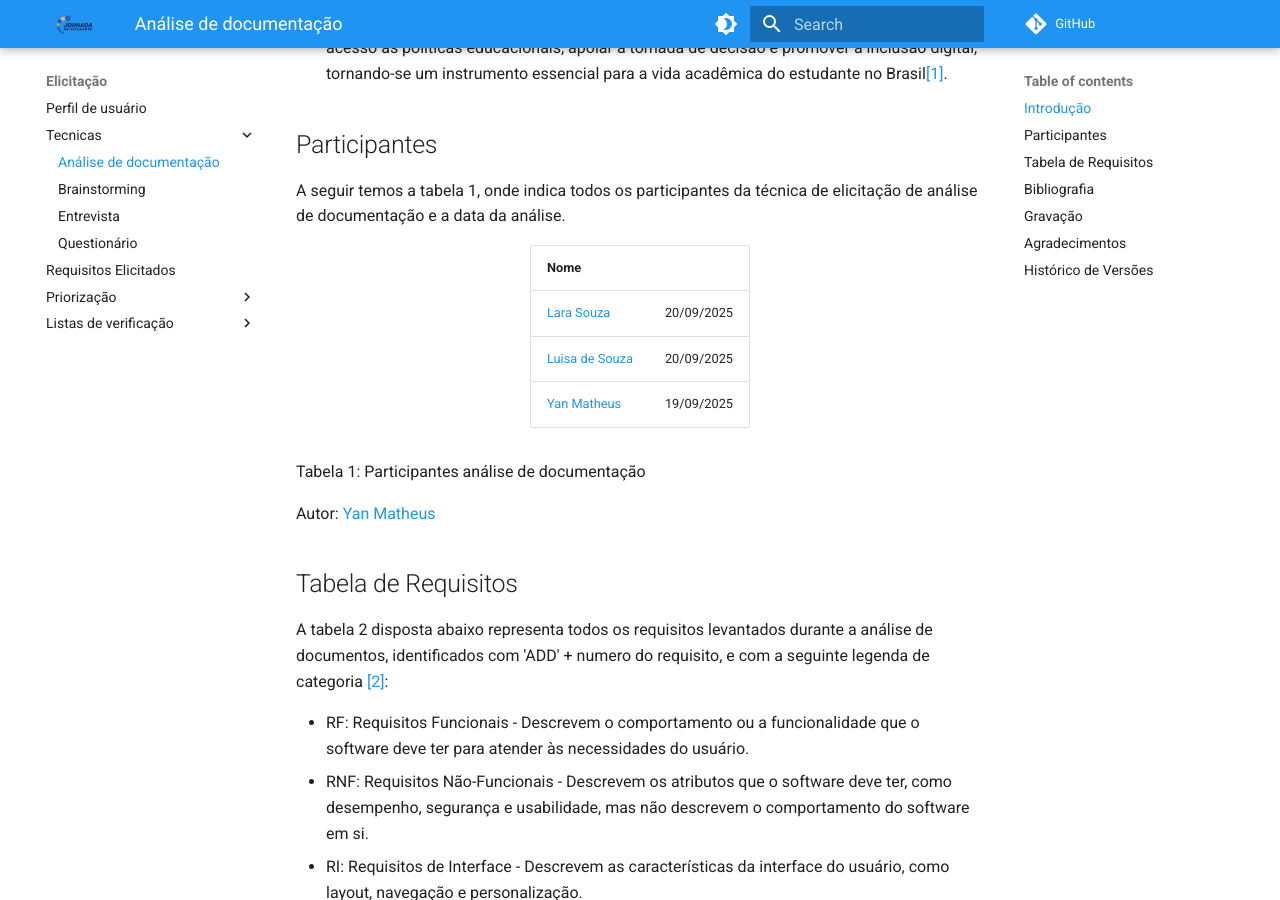
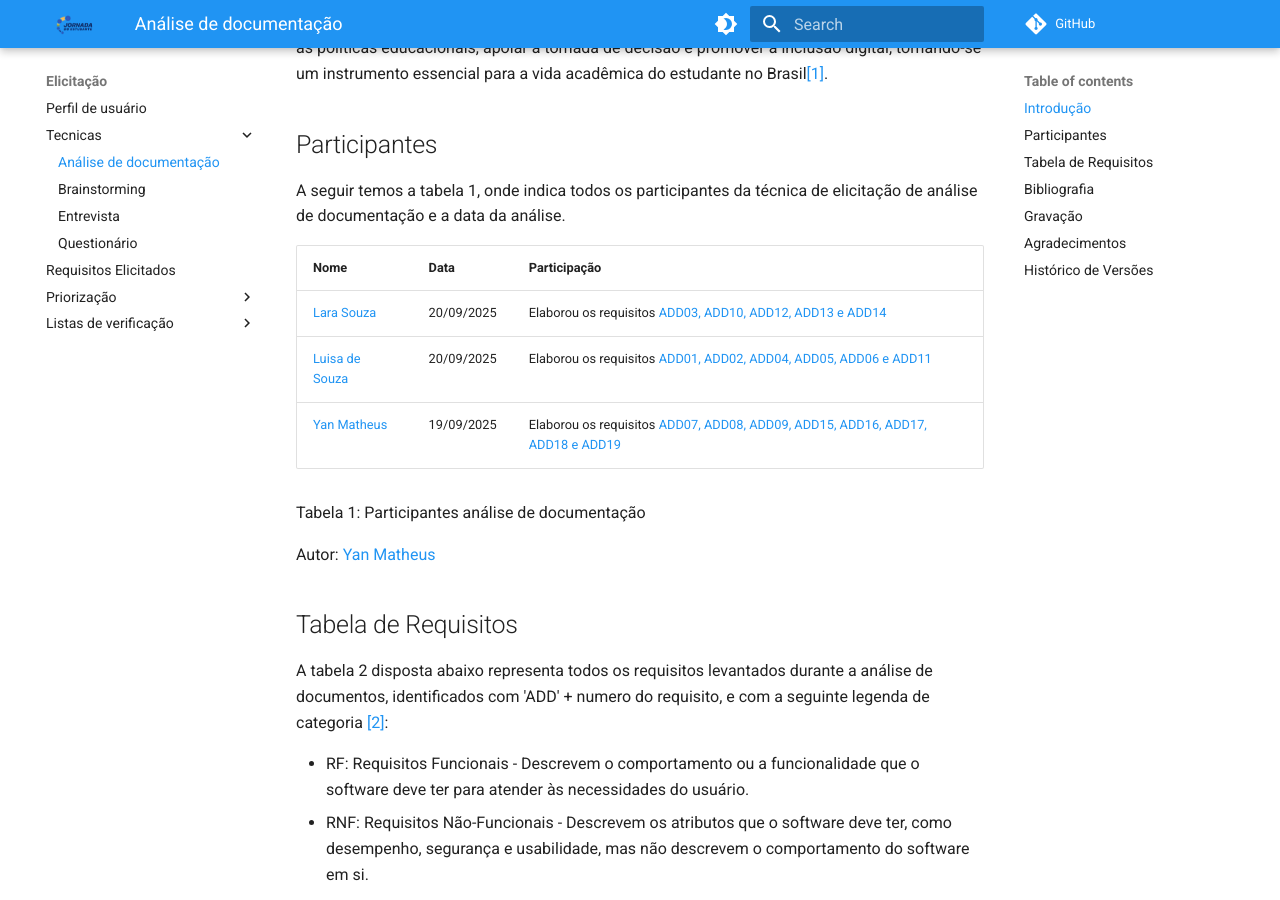
Before and after one commit to Requisitos-de-Software/2025.2-Grupo05, an MkDocs documentation site: the page built from docs/Elicitação/Tecnicas/Analise_docs.md, in a window 1280 px wide and 900 px high, scrolled down 336 px. Built offline with MkDocs 1.6.1 and Material for MkDocs 9.7.7, drawn with Linux system fonts in a browser that asks for light colours; comment, search, counter and statistics services are not loaded; some of the changed text lies outside the part shown.

```diff
--- a/docs/Elicitação/Tecnicas/Analise_docs.md
+++ b/docs/Elicitação/Tecnicas/Analise_docs.md
@@ -2,7 +2,7 @@
 
 ## Introdução
 
-- A analise de documentos é um meio de elicitar requisitos pelo o estudo da documentação do aplicativo jornada do Estudante. O apicativo é uma iniciativa do Mec que busca facilitar o acesso às políticas educacionais, apoiar a tomada de decisão e promover a inclusão digital, tornando-se um instrumento essencial para a vida acadêmica do estudante no Brasil<a id="anchor_1" href="#FRM1">[1]</a>.
+A analise de documentos é um meio de elicitar requisitos pelo o estudo da documentação do aplicativo jornada do Estudante. O apicativo é uma iniciativa do Mec que busca facilitar o acesso às políticas educacionais, apoiar a tomada de decisão e promover a inclusão digital, tornando-se um instrumento essencial para a vida acadêmica do estudante no Brasil<a id="anchor_1" href="#FRM1">[1]</a>.
 
 ## Participantes
 
@@ -13,20 +13,25 @@ A seguir temos a tabela 1, onde indica todos os participantes da técnica de eli
     <thead>
       <tr>
         <th>Nome</th>
+        <th>Data</th>
+        <th>Participação</th>
       </tr>
     </thead>
     <tbody>
       <tr>
         <td><a href="https://github.com/mel14-hub">Lara Souza</a></td>
         <td>20/09/2025</td>
+        <td>Elaborou os requisitos <a href="https://requisitos-de-software.github.io/2025.2-Grupo05/Elicita%C3%A7%C3%A3o/Tecnicas/Analise_docs/#:~:text=Foto-,ADD03,-O%20aplicativo%20deve">ADD03, <a href="https://requisitos-de-software.github.io/2025.2-Grupo05/Elicita%C3%A7%C3%A3o/Tecnicas/Analise_docs/#:~:text=Foto-,ADD010,-O%20aplicativo%20deve">ADD10, <a href="https://requisitos-de-software.github.io/2025.2-Grupo05/Elicita%C3%A7%C3%A3o/Tecnicas/Analise_docs/#:~:text=Foto-,ADD012,-O%20aplicativo%20deve">ADD12, <a href="https://requisitos-de-software.github.io/2025.2-Grupo05/Elicita%C3%A7%C3%A3o/Tecnicas/Analise_docs/#:~:text=Foto-,ADD013,-O%20aplicativo%20deve">ADD13 e <a href="https://requisitos-de-software.github.io/2025.2-Grupo05/Elicita%C3%A7%C3%A3o/Tecnicas/Analise_docs/#:~:text=Foto-,ADD014,-O%20aplicativo%20n%C3%A3o">ADD14</td>
       </tr>
       <tr>
         <td><a href="https://github.com/luisa12ll">Luisa de Souza</a></td>
         <td>20/09/2025</td>
+        <td>Elaborou os requisitos <a href="https://requisitos-de-software.github.io/2025.2-Grupo05/Elicita%C3%A7%C3%A3o/Tecnicas/Analise_docs/#:~:text=Foto-,ADD01,-O%20aplicativo%20deve">ADD01, <a href="https://requisitos-de-software.github.io/2025.2-Grupo05/Elicita%C3%A7%C3%A3o/Tecnicas/Analise_docs/#:~:text=Foto-,ADD02,-O%20aplicativo%20deve">ADD02, <a href="https://requisitos-de-software.github.io/2025.2-Grupo05/Elicita%C3%A7%C3%A3o/Tecnicas/Analise_docs/#:~:text=Foto-,ADD04,-O%20aplicativo%20deve">ADD04, <a href="https://requisitos-de-software.github.io/2025.2-Grupo05/Elicita%C3%A7%C3%A3o/Tecnicas/Analise_docs/#:~:text=Foto-,ADD05,-O%20aplicativo%20deve">ADD05, <a href="https://requisitos-de-software.github.io/2025.2-Grupo05/Elicita%C3%A7%C3%A3o/Tecnicas/Analise_docs/#:~:text=Foto-,ADD06,-O%20aplicativo%20deve">ADD06 e <a href="https://requisitos-de-software.github.io/2025.2-Grupo05/Elicita%C3%A7%C3%A3o/Tecnicas/Analise_docs/#:~:text=Foto-,ADD011,-O%20aplicativo%20deve">ADD11</td>
       </tr>
       <tr>
         <td><a href="https://github.com/Yanmatheus0812">Yan Matheus</a></td>
         <td>19/09/2025</td>
+        <td>Elaborou os requisitos <a href="https://requisitos-de-software.github.io/2025.2-Grupo05/Elicita%C3%A7%C3%A3o/Tecnicas/Analise_docs/#:~:text=Foto-,ADD07,-O%20aplicativo%20n%C3%A3o">ADD07, <a href="https://requisitos-de-software.github.io/2025.2-Grupo05/Elicita%C3%A7%C3%A3o/Tecnicas/Analise_docs/#:~:text=Foto-,ADD08,-O%20aplicativo%20deve">ADD08, <a href="https://requisitos-de-software.github.io/2025.2-Grupo05/Elicita%C3%A7%C3%A3o/Tecnicas/Analise_docs/#:~:text=Foto-,ADD09,-O%20aplicativo%20deve">ADD09, <a href="https://requisitos-de-software.github.io/2025.2-Grupo05/Elicita%C3%A7%C3%A3o/Tecnicas/Analise_docs/#:~:text=Foto-,ADD015,-O%20aplicativo%20deve">ADD15, <a href="https://requisitos-de-software.github.io/2025.2-Grupo05/Elicita%C3%A7%C3%A3o/Tecnicas/Analise_docs/#:~:text=Foto-,ADD016,-O%20aplicativo%20deve">ADD16, <a href="https://requisitos-de-software.github.io/2025.2-Grupo05/Elicita%C3%A7%C3%A3o/Tecnicas/Analise_docs/#:~:text=Foto-,ADD017,-O%20aplicativo%20deve">ADD17, <a href="https://requisitos-de-software.github.io/2025.2-Grupo05/Elicita%C3%A7%C3%A3o/Tecnicas/Analise_docs/#:~:text=Foto-,ADD018,-O%20aplicativo%20deve">ADD18 e <a href="https://requisitos-de-software.github.io/2025.2-Grupo05/Elicita%C3%A7%C3%A3o/Tecnicas/Analise_docs/#:~:text=Foto-,ADD019,-O%20aplicativo%20n%C3%A3o">ADD19</td>
       </tr>
     </tbody>
   </table>
@@ -59,16 +64,16 @@ A tabela 2 disposta abaixo representa todos os requisitos levantados durante a a
 | ADD07         | O aplicativo não deve ter informações desatualizadas ou incorretas, que levem ao bloqueio do programa Pé-de-Meia.                                                     | RR        | Não          | 1.0    | Google, 2025                | [Foto](https://i.postimg.cc/59vNG3rf/doc7.png)                                                                                                                                                                                                                                                                                                                                                                                                                                                                                   |
 | ADD08         | O aplicativo deve apresentar os dados do estudante conforme a ultima atualização recebida do sistema acadêmico, podendo haver divergência em relação ao status final. | RR        | Sim          | 1.0    | Google, 2025                | [Foto](https://i.postimg.cc/QN5xPbyv/doc8.png)                                                                                                                                                                                                                                                                                                                                                                                                                                                                                   |
 | ADD09         | O aplicativo deve possibilitar a visualização de faltas do estudante                                                                                                  | RF        | Sim          | 1.0    | Google, 2025                | [Foto]()                                                                                                                                                                                                                                                                                                                                                                                                                                                                                                                         |
-| ADD010        | O aplicativo deve apresentar atualizações referente ao pagamento do pé de meia disponível em até um mês.                                                              | RF        | Não          | 1.0    | VAZQUES; SIMÕES, 2016       | [Foto]()                                                                                                                                                                                                                                                                                                                                                                                                                                                                                                                         |
+| ADD10        | O aplicativo deve apresentar atualizações referente ao pagamento do pé de meia disponível em até um mês.                                                              | RF        | Não          | 1.0    | VAZQUES; SIMÕES, 2016       | [Foto]()                                                                                                                                                                                                                                                                                                                                                                                                                                                                                                                         |
 | ADD011        | O aplicativo deve possibilitar a visualização de documentos digitais estudantis autenticados, como, diplomas e histórico escolar.                                     | RF        | Não          | 1.0    | Gov.br/Jornada do Estudante | [Foto](https://www.gov.br/mec/pt-br/jornadadoestudante#:~:text=O%20aplicativo%20permite,o%20estudante%20brasileiro.)                                                                                                                                                                                                                                                                                                                                                                                                             |
-| ADD012        | O aplicativo deve ter disponibilidade gratuita nos sistemas operacionias: Android e iOS.                                                                              | RPR       | Sim          | 1.0    | VAZQUES; SIMÕES, 2016       | [Foto]()                                                                                                                                                                                                                                                                                                                                                                                                                                                                                                                         |
-| ADD013        | O aplicativo deve possibilitar o acompanhamento de registros estudantis desde o ingresso até níveis superiores.                                                       | RF        | Sim          | 1.0    | VAZQUES; SIMÕES, 2016       | [Foto]()                                                                                                                                                                                                                                                                                                                                                                                                                                                                                                                         |
-| ADD014        | O aplicativo não deve possibilitar riscos de vazamentos de dados por meio de uma segurança adequada.                                                                  | RR        | Sim          | 1.0    | VAZQUES; SIMÕES, 2016       | [Foto]()                                                                                                                                                                                                                                                                                                                                                                                                                                                                                                                         |
-| ADD015        | O aplicativo deve ter um canal direto de comunicação entre o MEC e os estudantes.                                                                                     | RF        | Sim          | 1.0    | UFSC, 2023                  | [Foto](https://i.postimg.cc/fWXTFKPZ/doc15.png)                                                                                                                                                                                                                                                                                                                                                                                                                                                                                  |
-| ADD016        | O aplicativo deve possibilitar informar um curso que você estudou ou está cursando.                                                                                   | RF        | Sim          | 1.0    | UFSC, 2023                  | [Foto](https://i.postimg.cc/2jv8JwtY/doc16.png)                                                                                                                                                                                                                                                                                                                                                                                                                                                                                  |
-| ADD017        | O aplicativo deve possibilitar os estudantes recebam através de um canal de comunicação novidades do Governo Federal voltadas à educação.                               | RF        | Sim          | 1.0    | UFSC, 2023                  | [Foto](https://i.postimg.cc/mZM2qwns/doc17.png)                                                                                                                                                                                                                                                                                                                                                                                                                                                                                  |
-| ADD018        | O aplicativo deve possibilitar acessar rapidamente serviços estudantis.                                                                                               | RF        | Sim          | 1.0    | UFSC, 2023                  | [Foto](https://i.postimg.cc/d38sysC1/doc18.png)                                                                                                                                                                                                                                                                                                                                                                                                                                                                                  |
-| ADD019        | O aplicativo não deve possibilitar integração da escola ou universidade por dentro da plataforma.                                                                     | RF        | Sim          | 1.0    | UFSC, 2023                  | [Foto](https://i.postimg.cc/5yw4C4z4/doc19.png)                                                                                                                                                                                                                                                                                                                                                                                                                                                                                  |
+| ADD12        | O aplicativo deve ter disponibilidade gratuita nos sistemas operacionias: Android e iOS.                                                                              | RPR       | Sim          | 1.0    | VAZQUES; SIMÕES, 2016       | [Foto]()                                                                                                                                                                                                                                                                                                                                                                                                                                                                                                                         |
+| ADD13        | O aplicativo deve possibilitar o acompanhamento de registros estudantis desde o ingresso até níveis superiores.                                                       | RF        | Sim          | 1.0    | VAZQUES; SIMÕES, 2016       | [Foto]()                                                                                                                                                                                                                                                                                                                                                                                                                                                                                                                         |
+| ADD14        | O aplicativo não deve possibilitar riscos de vazamentos de dados por meio de uma segurança adequada.                                                                  | RR        | Sim          | 1.0    | VAZQUES; SIMÕES, 2016       | [Foto]()                                                                                                                                                                                                                                                                                                                                                                                                                                                                                                                         |
+| ADD15        | O aplicativo deve ter um canal direto de comunicação entre o MEC e os estudantes.                                                                                     | RF        | Sim          | 1.0    | UFSC, 2023                  | [Foto](https://i.postimg.cc/fWXTFKPZ/doc15.png)                                                                                                                                                                                                                                                                                                                                                                                                                                                                                  |
+| ADD16        | O aplicativo deve possibilitar informar um curso que você estudou ou está cursando.                                                                                   | RF        | Sim          | 1.0    | UFSC, 2023                  | [Foto](https://i.postimg.cc/2jv8JwtY/doc16.png)                                                                                                                                                                                                                                                                                                                                                                                                                                                                                  |
+| ADD17        | O aplicativo deve possibilitar os estudantes recebam através de um canal de comunicação novidades do Governo Federal voltadas à educação.                               | RF        | Sim          | 1.0    | UFSC, 2023                  | [Foto](https://i.postimg.cc/mZM2qwns/doc17.png)                                                                                                                                                                                                                                                                                                                                                                                                                                                                                  |
+| ADD18        | O aplicativo deve possibilitar acessar rapidamente serviços estudantis.                                                                                               | RF        | Sim          | 1.0    | UFSC, 2023                  | [Foto](https://i.postimg.cc/d38sysC1/doc18.png)                                                                                                                                                                                                                                                                                                                                                                                                                                                                                  |
+| ADD19        | O aplicativo não deve possibilitar integração da escola ou universidade por dentro da plataforma.                                                                     | RF        | Sim          | 1.0    | UFSC, 2023                  | [Foto](https://i.postimg.cc/5yw4C4z4/doc19.png)                                                                                                                                                                                                                                                                                                                                                                                                                                                                                  |
 
 <p style="text-align: center; font-size: 14px;">
 Tabela 2 – Conjunto de requisitos elicitados na análise documental.<br>
```
Also changed, not shown: other parts of docs/Elicitação/Tecnicas/Analise_docs.md (+1 -0 lines), docs/Elicitação/Perfil_usuario.md (+51 -0 lines), docs/Entregas/Inspeções/Inspeções_grupo5/Inspecao6.md (+3 -1 lines), docs/Pré-Rastriabilidade/Rich-picture.md (+7 -9 lines).
